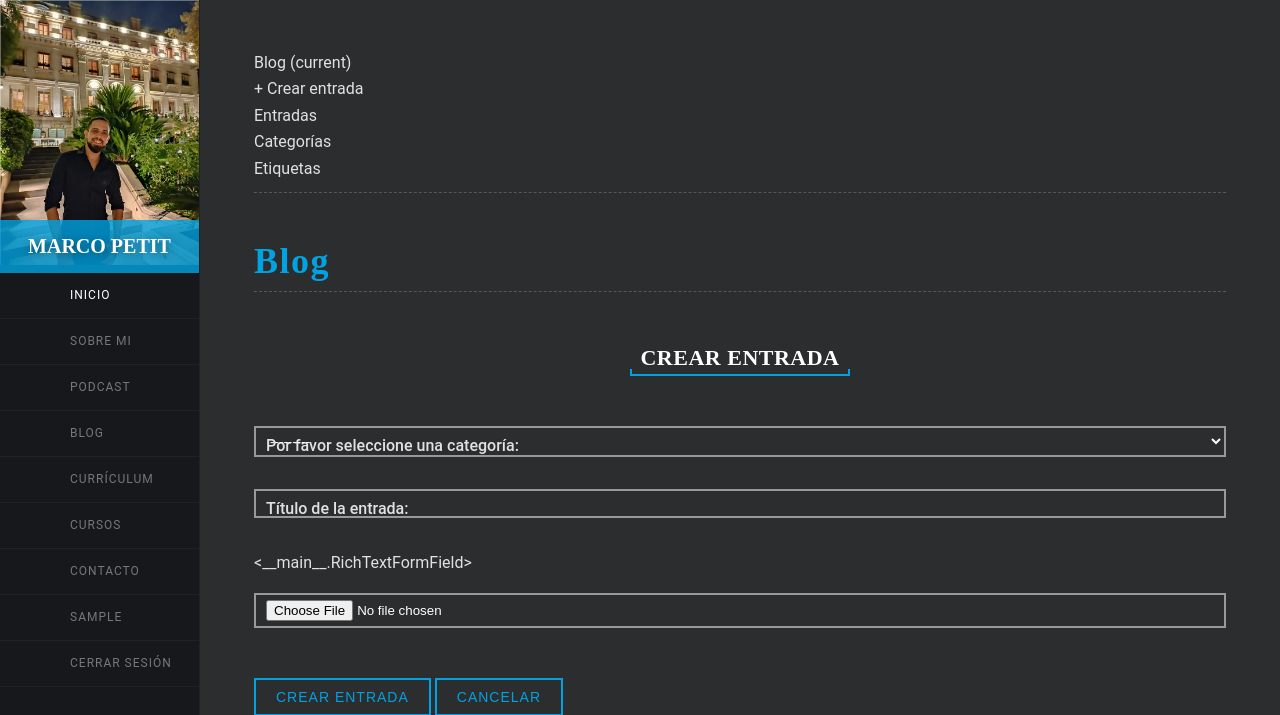
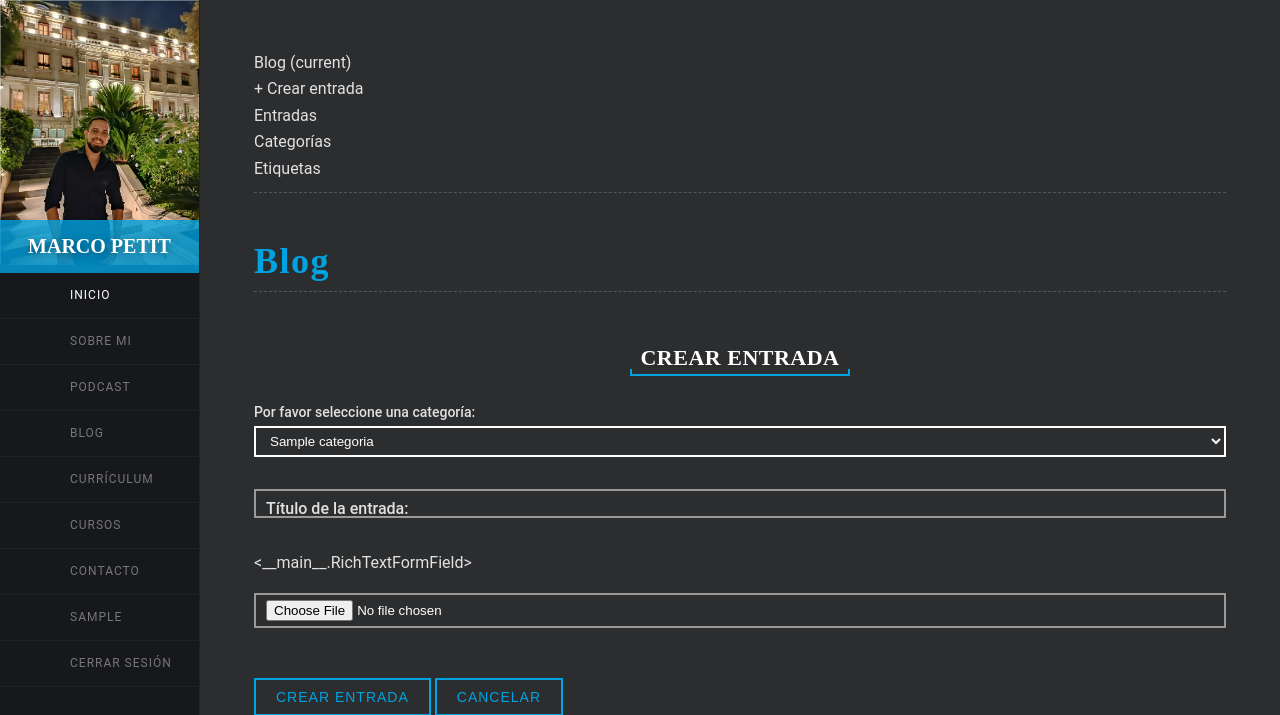
Before and after one commit to marcojpetit/marcopetit, a Django app: page /blog/entrada_crear in a window 1280 px wide. Shown: the top 715 px of the page. Run offline with Django 4.2, Linux system fonts and the light colour scheme; a user stored in the database is signed in; tables that the repository leaves empty hold one stand-in row (values such as "Sample post"); some libraries are stand-ins or nearby versions.

Commit message:
frontend de la seleccion de categorias

```diff
--- a/blog/forms.py
+++ b/blog/forms.py
@@ -7,10 +7,10 @@ class CrearCategoriaFormulario(forms.Form):
     nombre = forms.CharField(label="Nombre de la categoría", max_length=30, widget=forms.TextInput(attrs={'class': "input__field cf-validate"}))
 
 class CrearEtiquetaFormulario(forms.Form):
-    nombre = forms.CharField(label="Nombre de la etiqueta", max_length=30, widget=forms.TextInput(attrs={'class': "input__field cf-validate"}))
+    nombre = forms.CharField(required=True, label="Nombre de la etiqueta", max_length=30, widget=forms.TextInput(attrs={'class': "input__field cf-validate"}))
 
 class BaseEntradaFormulario(forms.Form):
-    id_categoria = forms.ModelChoiceField(queryset=Categoria.objects.all(), label="Por favor seleccione una categoría", widget=forms.Select(attrs={'class': "input__field cf-validate"}))
+    id_categoria = forms.ModelChoiceField(queryset=Categoria.objects.all(), empty_label=None, label="Por favor seleccione una categoría", widget=forms.Select(attrs={'class': "input__field cf-validate"}))
     titulo = forms.CharField(label="Título de la entrada", max_length=150, widget=forms.TextInput(attrs={'class': "input__field cf-validate"}))
     contenido = RichTextFormField(label="Escribir el contenido aquí", widget=forms.Textarea(attrs={'class': "input__field cf-validate"}))
     imagen_portada = forms.ImageField(required=False, widget=forms.FileInput(attrs={'class': "input__field cf-validate"}))
--- a/marcopetit/static/css/style-dark.css
+++ b/marcopetit/static/css/style-dark.css
@@ -57,6 +57,14 @@
 .crear-editar-modal .btn-main:hover,
 .crear-editar-modal .btn-main:focus {
     color: #fff;
+}
+
+option {
+    color: #404144 !important;
+}
+
+label{
+    z-index: 1!important;
 }
 
 /*============ 1. Body and Core Css ============*/
```
